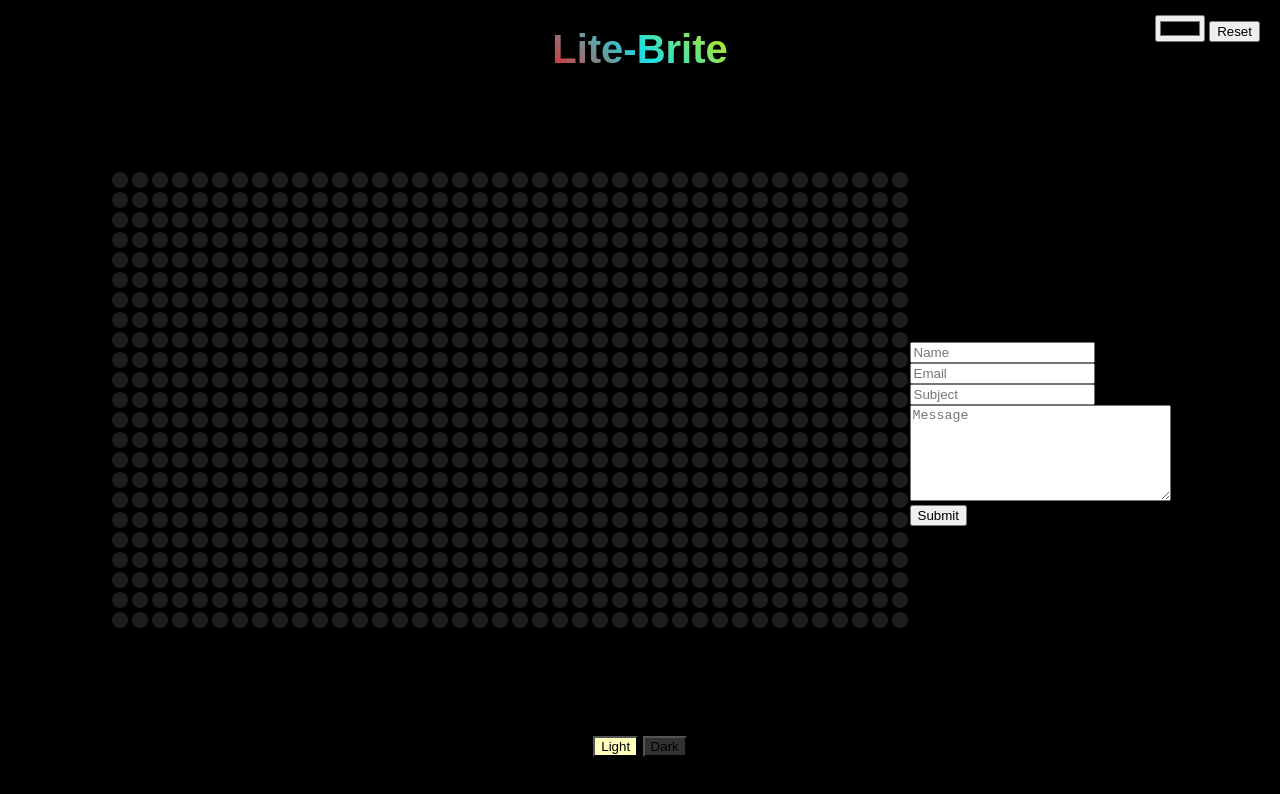
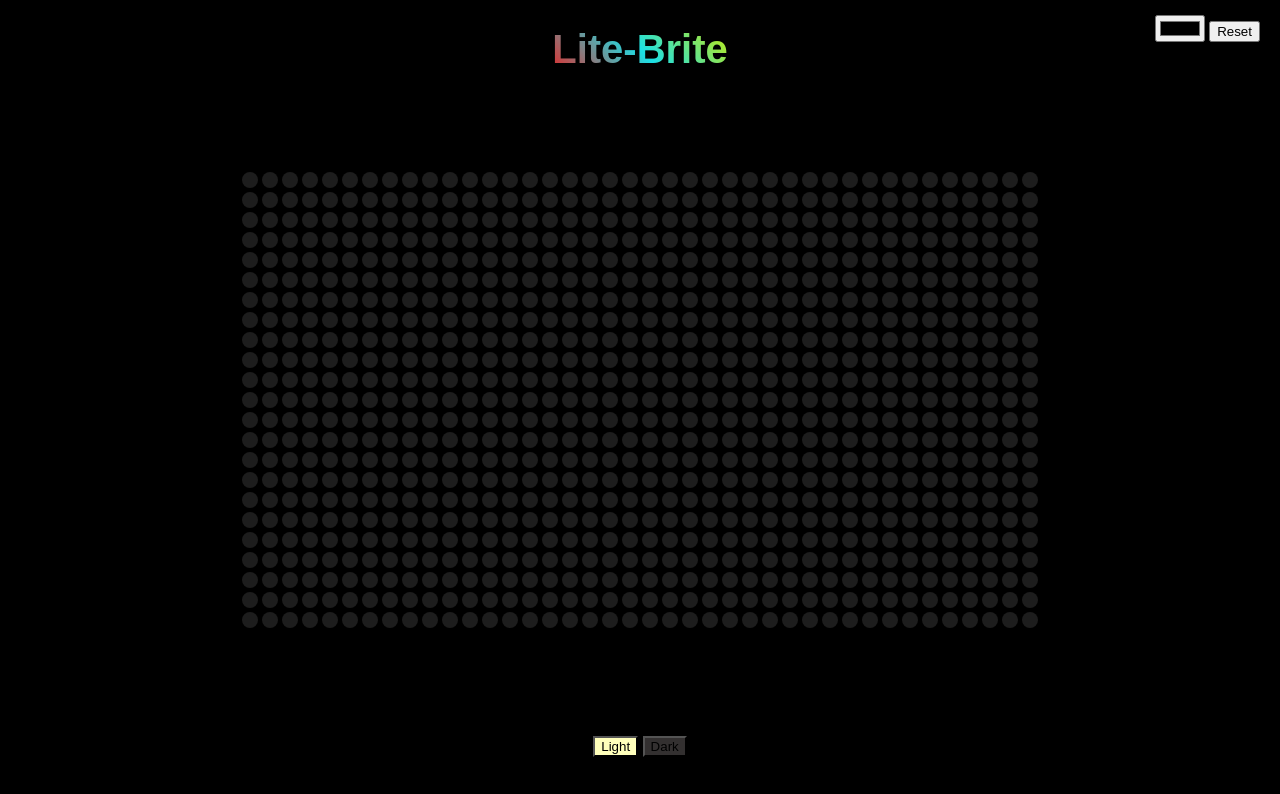
Before and after one commit to barnardwben/Lite-Brite, a plain HTML site: page index.html in a window 1280 px wide. Drawn offline with Linux system fonts and the light colour scheme; a web font is replaced by a local one.

Commit message:
Updated layout design

```diff
--- a/index.html
+++ b/index.html
@@ -20,21 +20,6 @@
   <div id="container">
   </div>
 
-
-<div id="contact-form">
-  <div class="form-container">
-    <h2 class="form-header">Get in Touch</h2>
-    <form name="contact" netlify>
-      <div><input type="text" name="name"
-      placeholder="Name"></div>
-      <div><input type="text" name="email" placeholder="Email"></div>
-      <div><input type="text" name="subject" placeholder="Subject"></div>
-      <div><textarea name="message" id="msg" cols="30" rows="6" placeholder="Message"></textarea></div>
-      <button type="submit" class="sbm-btn">Submit</button>
-    </form>
-  </div>
-</div>
-
   <script src="app.js"></script>
 </body>
 </html>
```
